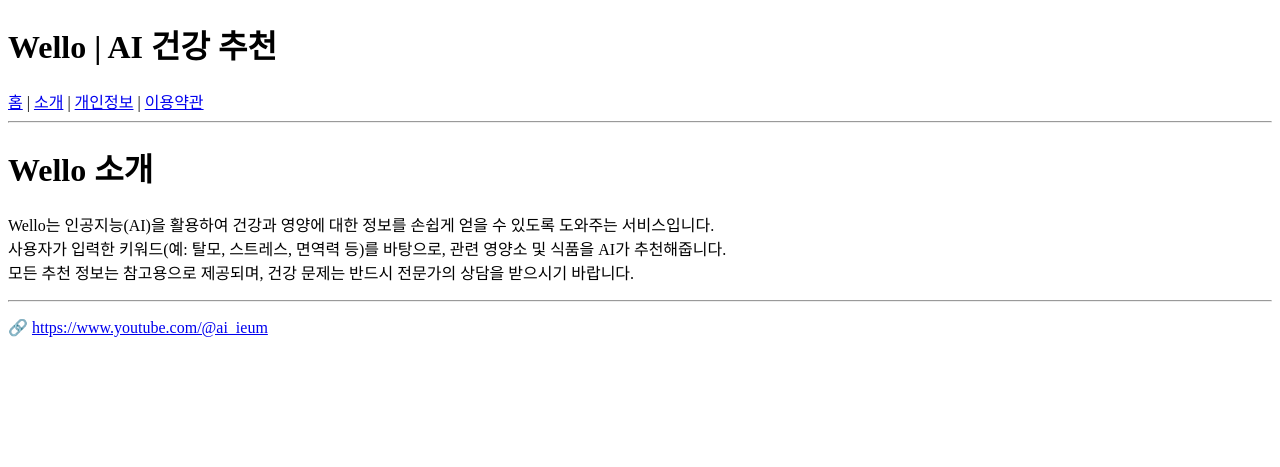
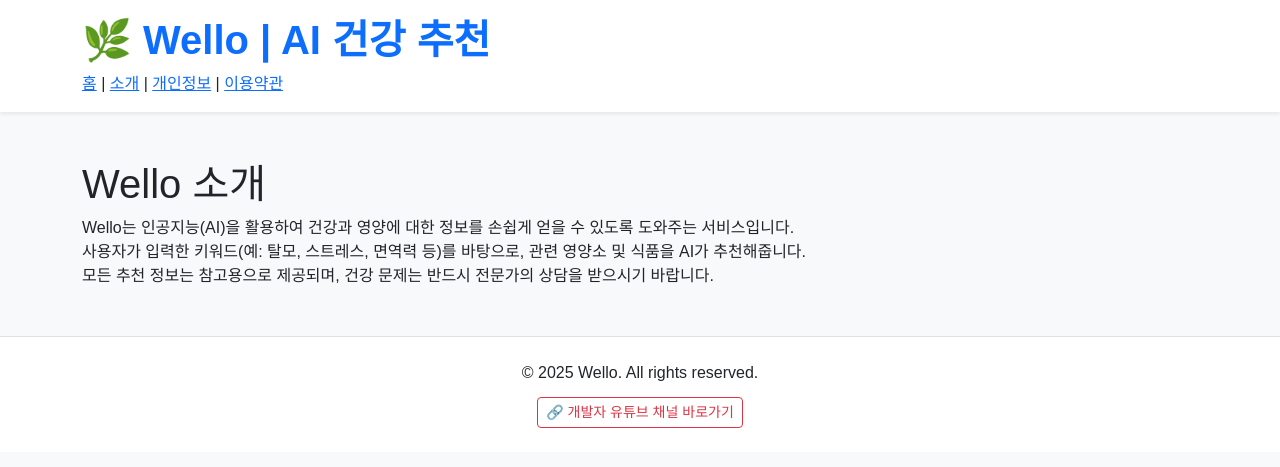
Before and after one commit to ieum3355/wello-flask-app, a Flask app: page /about in a window 1280 px wide. Shown: the top 467 px of the page. Run offline with Flask 3, Linux system fonts and the light colour scheme.

Commit message:
Update layout.html

```diff
--- a/templates/layout.html
+++ b/templates/layout.html
@@ -1,22 +1,38 @@
-<!doctype html>
+<!DOCTYPE html>
 <html lang="ko">
   <head>
     <meta charset="utf-8">
     <title>Wello | AI 건강 추천</title>
+    <meta name="viewport" content="width=device-width, initial-scale=1">
+    <link href="https://cdn.jsdelivr.net/npm/bootstrap@5.3.3/dist/css/bootstrap.min.css" rel="stylesheet">
+    <link rel="stylesheet" href="/static/style.css">
   </head>
-  <body>
-    <h1>Wello | AI 건강 추천</h1>
+  <body class="bg-light">
+
+    <header class="bg-white shadow-sm">
+      <div class="container py-3">
+        <h1 class="text-primary fw-bold">🌿 Wello | AI 건강 추천</h1>
         <nav>
           <a href="{{ url_for('index') }}">홈</a> |
           <a href="{{ url_for('about') }}">소개</a> |
           <a href="{{ url_for('privacy') }}">개인정보</a> |
           <a href="{{ url_for('terms') }}">이용약관</a>
         </nav>
-    <hr>
+      </div>
+    </header>
+
+    <main class="container my-5">
       {% block content %}{% endblock %}
-    <hr>
-    <footer>
-      <p>🔗 <a href="https://www.youtube.com/@YourChannel" target="_blank">https://www.youtube.com/@ai_ieum</a></p>
+    </main>
+
+    <footer class="bg-white border-top py-4">
+      <div class="container text-center">
+        <p class="mb-1">© 2025 Wello. All rights reserved.</p>
+        <a href="https://www.youtube.com/@ai_ieum" class="btn btn-outline-danger btn-sm mt-2" target="_blank">
+          🔗 개발자 유튜브 채널 바로가기
+        </a>
+      </div>
     </footer>
+
   </body>
 </html>
```
Lines whose indentation alone changed are shown as unchanged.
